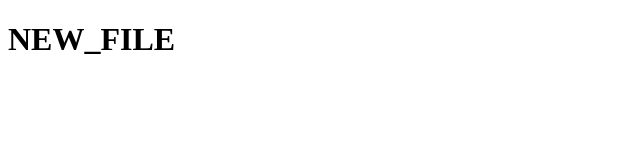
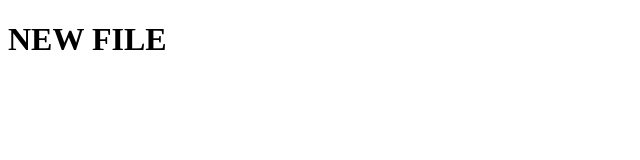
Before and after one commit to officialforharish/test-project-folder, a plain HTML site: page index.html in a window 1280 px wide. Shown: the full height of the page, 0-640 px from the left. Drawn offline with Linux system fonts and the light colour scheme.

Commit message:
Update index.html

```diff
--- a/index.html
+++ b/index.html
@@ -1,6 +1,6 @@
 <!DOCTYPE html>
 <html>
   <body>
-    <h1>NEW_FILE</h1>
+    <h1>NEW FILE</h1>
   </body>
 </html>
```
